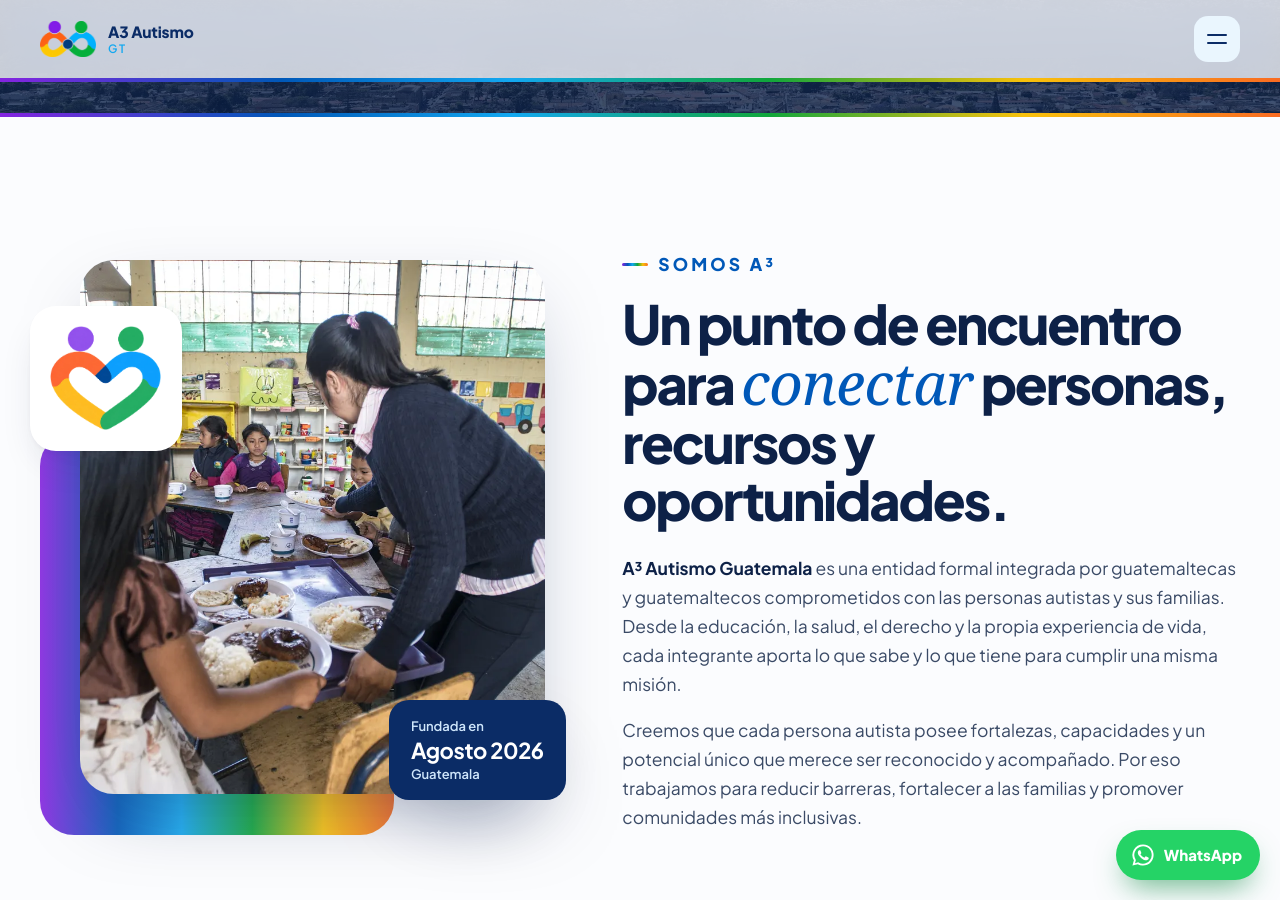
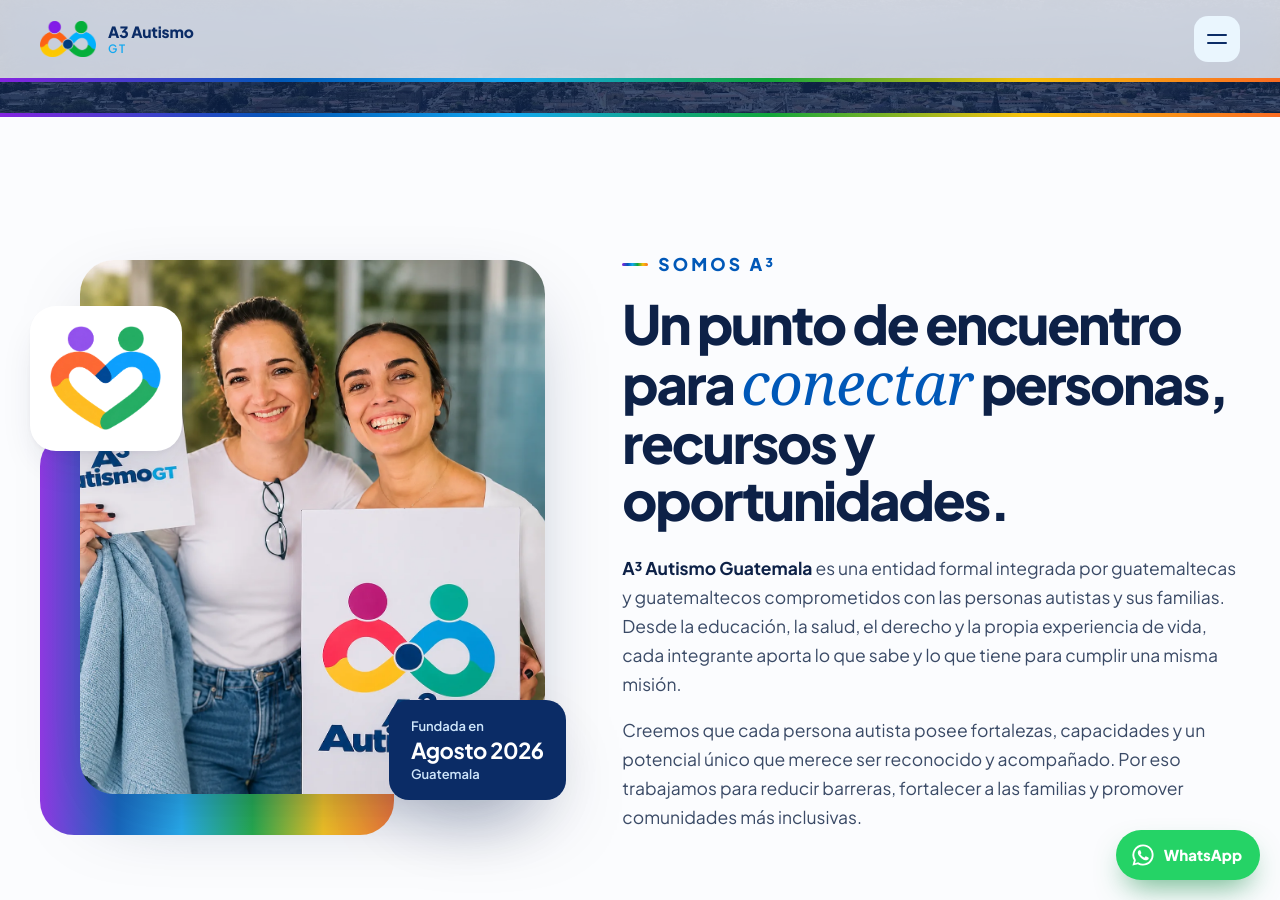
Before and after one commit to JoseMan200124/a3-autismo-gt, a Jekyll site: the page built from index.html, in a window 1280 px wide and 900 px high, scrolled down 2089 px. Built offline with Jekyll 4.4.1, drawn with Linux system fonts in a browser that asks for light colours; some web fonts are replaced.

Commit message:
Panel (José Man): actualiza nosotros

```diff
--- a/_data/nosotros.yml
+++ b/_data/nosotros.yml
@@ -1,48 +1,48 @@
-antetitulo: "Somos A³"
-titulo: "Un punto de encuentro para *conectar* personas, recursos y oportunidades."
-texto: |
+antetitulo: Somos A³
+titulo: Un punto de encuentro para *conectar* personas, recursos y oportunidades.
+texto: |-
   **A³ Autismo Guatemala** es una entidad formal integrada por guatemaltecas y guatemaltecos comprometidos con las personas autistas y sus familias. Desde la educación, la salud, el derecho y la propia experiencia de vida, cada integrante aporta lo que sabe y lo que tiene para cumplir una misma misión.
 
   Creemos que cada persona autista posee fortalezas, capacidades y un potencial único que merece ser reconocido y acompañado. Por eso trabajamos para reducir barreras, fortalecer a las familias y promover comunidades más inclusivas.
-foto: "/assets/img/fotos/aula-maestra.webp"
-foto_alt: "Una maestra acompaña a niñas y niños en el comedor de una escuela en Guatemala"
-sello_arriba: "Fundada en"
-sello_centro: "Agosto 2026"
-sello_abajo: "Guatemala"
+foto: /assets/img/fotos/662AA538-53AE-48B1-9F20-713F79910770.webp
+foto_alt: Una maestra acompaña a niñas y niños en el comedor de una escuela en Guatemala
+sello_arriba: Fundada en
+sello_centro: Agosto 2026
+sello_abajo: Guatemala
 cifras:
-  - cifra: "2026"
+  - cifra: '2026'
     animar: false
-    sufijo: ""
-    texto: "Nace A³ en Guatemala, en agosto"
-  - cifra: "4"
+    sufijo: ''
+    texto: Nace A³ en Guatemala, en agosto
+  - cifra: '4'
     animar: true
-    sufijo: ""
-    texto: "Programas que van del diagnóstico a la comunidad"
-  - cifra: "0"
+    sufijo: ''
+    texto: Programas que van del diagnóstico a la comunidad
+  - cifra: '0'
     animar: true
-    sufijo: ""
-    texto: "Evaluaciones diagnósticas realizadas"
-  - cifra: "8"
+    sufijo: ''
+    texto: Evaluaciones diagnósticas realizadas
+  - cifra: '8'
     animar: true
-    sufijo: ""
-    texto: "Fundadores: profesionales, familias y personas autistas"
-  - cifra: "22"
+    sufijo: ''
+    texto: 'Fundadores: profesionales, familias y personas autistas'
+  - cifra: '22'
     animar: true
-    sufijo: ""
-    texto: "Departamentos: nuestro horizonte, sin fronteras"
+    sufijo: ''
+    texto: 'Departamentos: nuestro horizonte, sin fronteras'
 distingue:
-  antetitulo: "Lo que nos distingue"
-  titulo: "Cuatro convicciones que guían *cada paso.*"
+  antetitulo: Lo que nos distingue
+  titulo: Cuatro convicciones que guían *cada paso.*
   convicciones:
-    - titulo: "Juntos llegamos más lejos"
-      texto: "El impacto real ocurre cuando las personas trabajan juntas por un ideal. Conectamos familias, profesionales, instituciones y comunidades para construir redes que generen oportunidades."
-      color: "purple"
-    - titulo: "Ninguna familia sola"
-      texto: "Ninguna familia debería enfrentar sola los desafíos relacionados con el autismo. Acompañamos con información clara, confiable y basada en evidencia."
-      color: "yellow-ink"
-    - titulo: "Desde la neurodivergencia"
-      texto: "Toda persona autista merece oportunidades para desarrollarse desde su neurodivergencia, participar y ser valorada dentro de su comunidad."
-      color: "green"
-    - titulo: "Un diagnóstico que orienta"
-      texto: "Una evaluación diagnóstica comprensiva debe responder a las necesidades de la persona, identificar sus fortalezas y orientar los apoyos que favorezcan su desarrollo."
-      color: "blue"
+    - titulo: Juntos llegamos más lejos
+      texto: El impacto real ocurre cuando las personas trabajan juntas por un ideal. Conectamos familias, profesionales, instituciones y comunidades para construir redes que generen oportunidades.
+      color: purple
+    - titulo: Ninguna familia sola
+      texto: Ninguna familia debería enfrentar sola los desafíos relacionados con el autismo. Acompañamos con información clara, confiable y basada en evidencia.
+      color: yellow-ink
+    - titulo: Desde la neurodivergencia
+      texto: Toda persona autista merece oportunidades para desarrollarse desde su neurodivergencia, participar y ser valorada dentro de su comunidad.
+      color: green
+    - titulo: Un diagnóstico que orienta
+      texto: Una evaluación diagnóstica comprensiva debe responder a las necesidades de la persona, identificar sus fortalezas y orientar los apoyos que favorezcan su desarrollo.
+      color: blue
```
